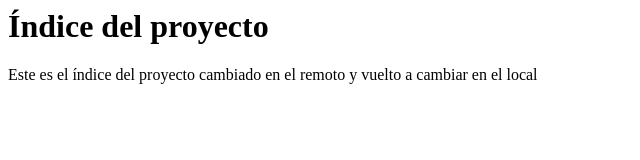
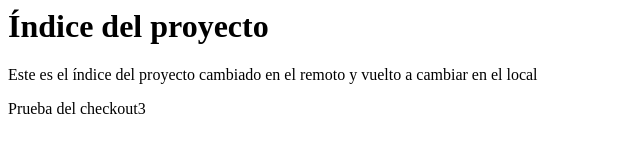
Before and after one commit to luistermi/PruebaComandosGit, a plain HTML site: page index.html in a window 1280 px wide. Shown: the whole page, without its empty margins (0-640 px from the left). Drawn offline with Linux system fonts and the light colour scheme.

Commit message:
Commit para rebase local

```diff
--- a/index.html
+++ b/index.html
@@ -1,2 +1,3 @@
 <h1>Índice del proyecto</h1>
 <p>Este es el índice del proyecto cambiado en el remoto y vuelto a cambiar en el local</p>
+<p>Prueba del checkout3</p>
```
